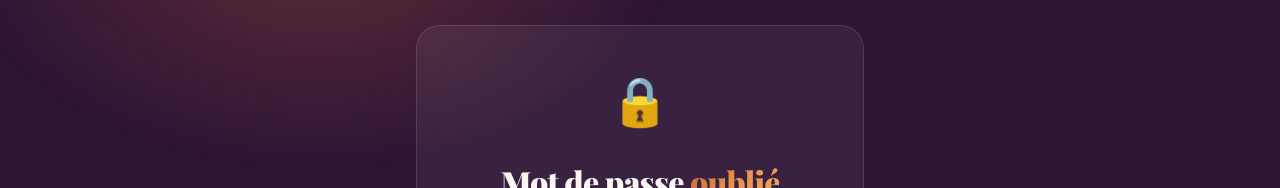
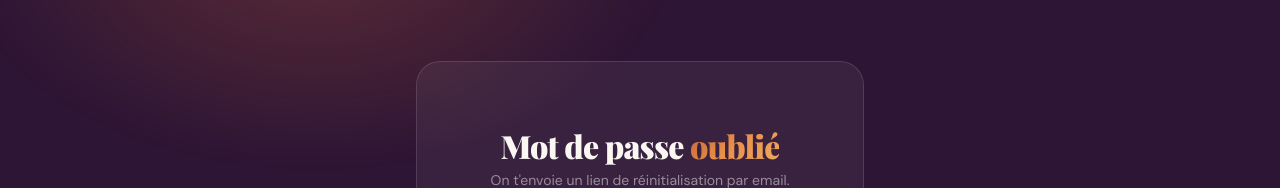
Before and after one commit to kourasoumare/frontend-Around-Activities-V2, a Next.js app: page /mot-de-passe-oublie in a window 1280 px wide. Shown: the part 190-378 px from the top of the page. Built offline with nearby package versions, Linux system fonts and the light colour scheme; no server answers; grey boxes are pictures that could not be loaded.

Commit message:
feat : last

```diff
--- a/src/app/mot-de-passe-oublie/page.tsx
+++ b/src/app/mot-de-passe-oublie/page.tsx
@@ -50,7 +50,7 @@ return (
 </div>
 
 <div style={{ background: "rgba(255,255,255,0.06)", border: "1px solid rgba(255,255,255,0.12)", borderRadius: "1.5rem", padding: "2.5rem", backdropFilter: "blur(12px)", textAlign: "center" }}>
-<div style={{ fontSize: "3rem", marginBottom: "1.25rem" }}>🔒</div>
+<div style={{ fontSize: "3rem", marginBottom: "1.25rem" }}></div>
 
 <h1 className="font-head font-black tracking-tight mb-2" style={{ fontSize: "2rem", color: "#FAF7F2" }}>
 Mot de passe{" "}
```
Also changed, not shown: 1 other file (tests, documents, lock files or other folders).
